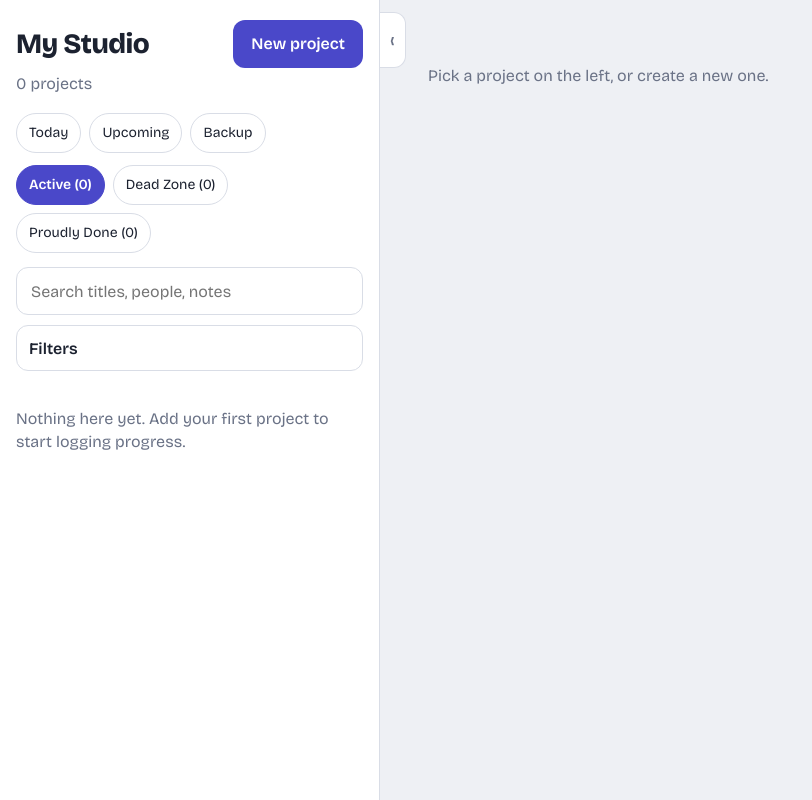
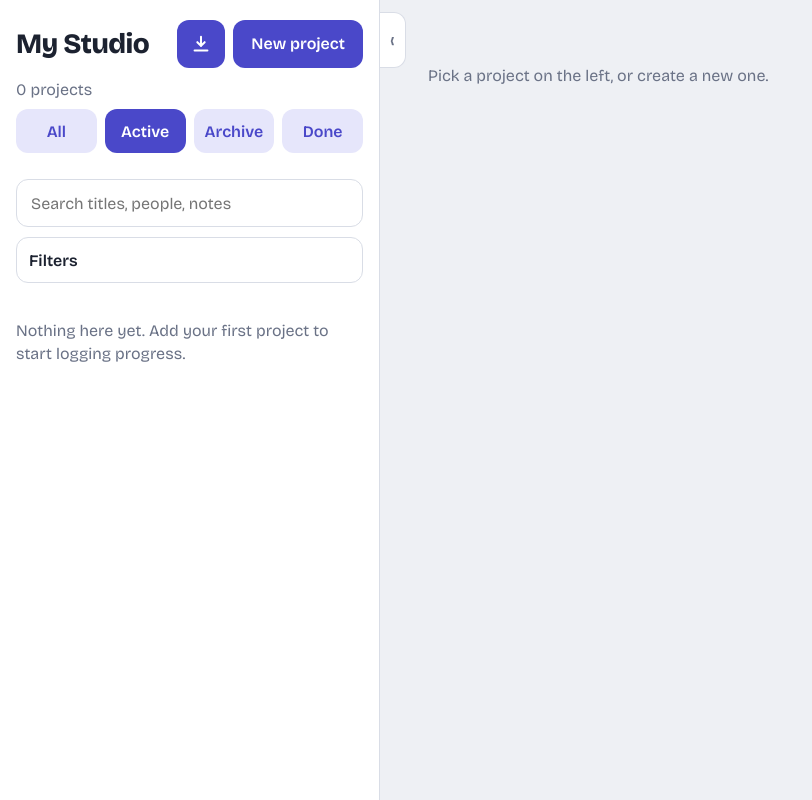
Before and after one commit to feather-boop/My-Studio, a website: page www/index.html in a window 1280 px wide. Shown: the whole page, without its empty margins (0-812 px from the left). Drawn offline with nearby package versions, Linux system fonts and the light colour scheme.

Commit message:
Add files via upload

```diff
--- a/www/index.html
+++ b/www/index.html
@@ -25,9 +25,7 @@ button{cursor:pointer;border:0;background:none}
 .detail{overflow-y:auto;padding:28px clamp(18px,4vw,48px)}
 h1{font-size:28px;font-weight:800;margin:0 0 4px;letter-spacing:-.02em}
 .sub{color:var(--mute);margin:0 0 18px}
-.btn{min-height:48px;padding:0 18px;border-radius:12px;background:var(--acc);color:#fff;font-weight:600}
-:root[data-theme="dark"] .btn{color:#12151d}
-@media (prefers-color-scheme:dark){:root:not([data-theme="light"]) .btn{color:#12151d}}
+.btn{min-height:48px;padding:0 18px;border-radius:12px;background:var(--acc);color:var(--on);font-weight:600}
 .btn.ghost{background:var(--accsoft);color:var(--acc)}
 .btn.full{width:100%}
 .card{display:block;width:100%;text-align:start;padding:14px;margin-top:10px;border:1px solid var(--line);border-radius:14px;background:var(--panel)}
@@ -42,9 +40,7 @@ h1{font-size:28px;font-weight:800;margin:0 0 4px;letter-spacing:-.02em}
 .medium{width:100%;border:0;background:none;color:var(--mute);padding:2px 0 14px}
 .stages{display:flex;flex-wrap:wrap;gap:8px;margin:6px 0 20px}
 .chip{min-height:44px;padding:0 16px;border-radius:22px;border:1px solid var(--line);background:var(--panel)}
-.chip.on{background:var(--acc);border-color:var(--acc);color:#fff;font-weight:600}
-:root[data-theme="dark"] .chip.on{color:#12151d}
-@media (prefers-color-scheme:dark){:root:not([data-theme="light"]) .chip.on{color:#12151d}}
+.chip.on{background:var(--acc);border-color:var(--acc);color:var(--on);font-weight:600}
 h2{font-size:20px;font-weight:600;margin:28px 0 8px}
 .pct{font-size:44px;font-weight:800;color:var(--ok);line-height:1}
 .row{display:flex;align-items:center;gap:6px;min-height:52px;border-bottom:1px solid var(--line)}
@@ -129,6 +125,17 @@ input[type=date]{min-height:44px;border-radius:12px;border:1px solid var(--line)
 .rolerow .sel{flex:0 0 auto;min-width:190px}
 .rolerow .field{flex:1 1 220px;min-width:200px}
 @media (max-width:760px){.tab{display:none}.list{width:auto}}
+html{-webkit-tap-highlight-color:transparent}
+summary{-webkit-user-select:none;user-select:none;touch-action:manipulation}
+summary:focus,summary:focus-visible{outline:none}
+.hbtns{display:flex;gap:8px}
+.hdr{flex-wrap:wrap}
+.btn.ico{width:48px;padding:0;display:inline-flex;align-items:center;justify-content:center}
+.btn.ico.act{box-shadow:0 0 0 3px var(--accsoft),0 0 0 5px var(--acc)}
+.shelves{display:flex;gap:8px;margin:0 0 12px}
+.btn.sh{flex:1;min-height:44px;padding:0 8px}
+.btn.ghost.on{background:var(--acc);color:var(--on)}
+.fil .shelves{margin:0 0 10px}
 </style>
 </head>
 <body>
@@ -194,29 +201,32 @@ function whoSel(p,val,attr,none){
   return h+'</select>';
 }
 
+var BKICON='<svg width="22" height="22" viewBox="0 0 24 24" fill="none" stroke="currentColor" stroke-width="2.2" stroke-linecap="round" stroke-linejoin="round" aria-hidden="true"><path d="M12 4v10"/><path d="M8 10l4 4 4-4"/><path d="M5 19h14"/></svg>';
 function renderControls(anim){
   if(S.stage!=="all"&&STAGES.indexOf(S.stage)<0)S.stage="all";
   if(S.medium!=="all"&&mediums().indexOf(S.medium)<0)S.medium="all";
   if(S.person!=="all"&&everyone().indexOf(S.person)<0)S.person="all";
-  var h='<div class="hdr"><h1>My Studio</h1><button class="btn" id="addBtn">New project</button></div><p class="sub" id="count"></p><div class="filters" style="margin:0 0 12px">'+[["today","Today"],["upcoming","Upcoming"],["backup","Backup"]].map(function(s){return '<button class="chip'+(S.main===s[0]?' on':'')+'" data-main="'+s[0]+'" aria-pressed="'+(S.main===s[0])+'">'+s[1]+'</button>'}).join("")+'</div>';
+  var h='<div class="hdr"><h1>My Studio</h1><div class="hbtns"><button class="btn ico'+(S.main==="backup"?' act':'')+'" id="bkBtn" aria-label="Backup" title="Backup">'+BKICON+'</button><button class="btn" id="addBtn">New project</button></div></div>';
   if(S.adding){
     h+='<div class="newbox"><input class="field" id="nt" placeholder="Project title" maxlength="80"><select class="sel" id="nr" aria-label="Project type">'+Object.keys(ROLES).map(function(k){return '<option value="'+k+'">'+ROLES[k]+'</option>'}).join("")+'</select><input class="field hide" id="np" placeholder="Names, separated by commas" maxlength="160"><input class="field" id="nm" placeholder="First medium (song, video, painting…)" maxlength="60"><button class="btn" id="nsave">Create project</button></div>';
   }
-  h+='<div class="filters" style="margin-top:6px">'+[["active","Active"],["dead","Dead Zone"],["done","Proudly Done"]].map(function(s){return '<button class="chip'+(S.shelf===s[0]?' on':'')+'" data-shelf="'+s[0]+'" aria-pressed="'+(S.shelf===s[0])+'">'+s[1]+' ('+S.projects.filter(function(p){return p.shelf===s[0]}).length+')</button>'}).join("")+'</div>';
+  h+='<p class="sub" id="count" style="margin:10px 0 8px"></p>';
+  h+='<div class="shelves">'+[["all","All"],["active","Active"],["dead","Archive"],["done","Done"]].map(function(s){return '<button class="btn ghost sh'+(S.shelf===s[0]?' on':'')+'" data-shelf="'+s[0]+'" aria-pressed="'+(S.shelf===s[0])+'">'+s[1]+'</button>'}).join("")+'</div>';
   h+='<input class="field srch" id="q" type="search" placeholder="Search titles, people, notes" value="'+esc(S.q)+'" aria-label="Search projects">';
-  var nf=(S.role!=="all")+(S.stage!=="all")+(S.medium!=="all")+(S.person!=="all");
-  h+='<details class="fil" id="fd"'+(S.filtersOpen?' open':'')+'><summary>Filters'+(nf?' <span class="tag">'+nf+' on</span>':'')+'</summary><div class="filters">';
+  var nf=(S.role!=="all")+(S.stage!=="all")+(S.medium!=="all")+(S.person!=="all")+(S.main==="today"||S.main==="upcoming");
+  h+='<details class="fil" id="fd"'+(S.filtersOpen?' open':'')+'><summary>Filters'+(nf?' <span class="tag">'+nf+' on</span>':'')+'</summary><div class="shelves">'+[["today","Today"],["upcoming","Upcoming"]].map(function(s){return '<button class="btn ghost sh'+(S.main===s[0]?' on':'')+'" data-main="'+s[0]+'" aria-pressed="'+(S.main===s[0])+'">'+s[1]+'</button>'}).join("")+'</div><div class="filters">';
   [["all","All"],["solo","Solo"],["collab","Collab"],["help","Support"]].forEach(function(r){h+='<button class="chip'+(S.role===r[0]?' on':'')+'" data-role="'+r[0]+'" aria-pressed="'+(S.role===r[0])+'">'+r[1]+'</button>'});
   h+='</div><div class="filters"><select class="sel" id="fs" aria-label="Filter by stage">'+opts(STAGES,S.stage,"Any stage")+'</select><select class="sel" id="fm" aria-label="Filter by medium">'+opts(mediums(),S.medium,"Any medium")+'</select><select class="sel" id="fp" aria-label="Filter by person">'+opts(everyone(),S.person,"Anyone")+'</select></div></details>';
   $("ctl").innerHTML=h;
   $("addBtn").onclick=function(){S.adding=!S.adding;renderControls();var n=$("nt");if(n)n.focus()};
+  $("bkBtn").onclick=function(){S.main=S.main==="backup"?"project":"backup";$("app").classList.add("open");render()};
   if(S.adding){
     $("nr").onchange=function(){var np=$("np");np.classList.toggle("hide",this.value==="solo");np.placeholder=this.value==="help"?"Whose project is it?":"Collaborators, separated by commas"};
     $("nsave").onclick=function(){
       var t=$("nt").value.trim();if(!t){$("nt").focus();return}
       var r=$("nr").value;
       var p={id:uid(),title:t,role:r,people:r==="solo"?[]:splitNames($("np").value),next:"",tasks:[],shelf:"active",created:Date.now(),due:"",parts:[{id:uid(),medium:$("nm").value.trim(),stage:"Idea",owner:"",milestones:[]}],log:[],updated:Date.now()};
-      S.projects.push(p);S.sel=p.id;S.shelf="active";S.main="project";S.adding=false;S.confirm=false;save();render(true)};
+      S.projects.push(p);S.sel=p.id;if(S.shelf!=="all")S.shelf="active";S.main="project";S.adding=false;S.confirm=false;save();render(true)};
   }
   $("q").oninput=function(){S.q=this.value;renderResults(false)};
   $("fd").ontoggle=function(){S.filtersOpen=this.open};
@@ -229,7 +239,7 @@ function renderControls(anim){
   renderResults(anim);
 }
 function matches(p){
-  if(p.shelf!==S.shelf)return false;
+  if(S.shelf!=="all"&&p.shelf!==S.shelf)return false;
   if(S.role!=="all"&&p.role!==S.role)return false;
   if(S.stage!=="all"&&!p.parts.some(function(x){return x.stage===S.stage}))return false;
   if(S.medium!=="all"&&!p.parts.some(function(x){return x.medium===S.medium}))return false;
@@ -251,15 +261,15 @@ function cardInner(p){
 }
 function renderResults(anim){
   var list=S.projects.filter(matches).sort(function(a,b){return (b.updated-a.updated)||(b.created-a.created)});
-  var tot=S.projects.filter(function(p){return p.shelf===S.shelf}).length;
+  var tot=S.shelf==="all"?S.projects.length:S.projects.filter(function(p){return p.shelf===S.shelf}).length;
   $("count").textContent=list.length===tot?tot+(tot===1?" project":" projects"):list.length+" of "+tot+" shown";
-  $("emsg").innerHTML=!tot?'<p class="empty">'+{active:"Nothing here yet. Add your first project to start logging progress.",dead:"The Dead Zone is empty. Projects you started but never finished can rest here.",done:"Nothing in Proudly Done yet. Finished projects will be archived here."}[S.shelf]+'</p>':!list.length?'<p class="empty">No projects match. Clear the search or filters to see everything.</p>':'';
+  $("emsg").innerHTML=!tot?'<p class="empty">'+{all:"Nothing here yet. Add your first project to start logging progress.",active:"Nothing here yet. Add your first project to start logging progress.",dead:"The Archive is empty. Projects you started but never finished can rest here.",done:"Nothing in Done yet. Finished projects will be listed here."}[S.shelf]+'</p>':!list.length?'<p class="empty">No projects match. Clear the search or filters to see everything.</p>':'';
   var box=$("results"),tk=++S.rt,els={},ids={};
   [].forEach.call(box.children,function(e){els[e.dataset.id]=e});
   list.forEach(function(p){ids[p.id]=1});
   var dur=anim&&!(window.matchMedia&&matchMedia("(prefers-reduced-motion: reduce)").matches)&&box.animate!==undefined;
   var gone=Object.keys(els).filter(function(id){return !ids[id]});
-  gone.forEach(function(id){var e=els[id];if(e.classList.contains("leaving"))return;e.classList.add("leaving");if(dur)e.animate([{opacity:1},{opacity:0}],{duration:180,fill:"forwards"})});
+  gone.forEach(function(id){var e=els[id];if(e.classList.contains("leaving"))return;e.classList.add("leaving");if(dur)e.animate([{opacity:1},{opacity:0}],{duration:110,fill:"forwards"})});
   setTimeout(function(){
     if(tk!==S.rt)return;
     var first={};
@@ -273,10 +283,10 @@ function renderResults(anim){
     });
     list.forEach(function(p){
       var e=els[p.id];
-      if(e.dataset.fresh){delete e.dataset.fresh;if(dur)e.animate([{opacity:0},{opacity:1}],{duration:240,delay:140,fill:"backwards"})}
-      else if(dur){var dy=first[p.id]-e.getBoundingClientRect().top;if(dy)e.animate([{transform:"translateY("+dy+"px)"},{transform:"none"}],{duration:280,easing:"ease"})}
+      if(e.dataset.fresh){delete e.dataset.fresh;if(dur)e.animate([{opacity:0},{opacity:1}],{duration:140,delay:50,fill:"backwards"})}
+      else if(dur){var dy=first[p.id]-e.getBoundingClientRect().top;if(dy)e.animate([{transform:"translateY("+dy+"px)"},{transform:"none"}],{duration:170,easing:"ease-out"})}
     });
-  },dur&&gone.length?190:0);
+  },dur&&gone.length?115:0);
 }
 
 function boardHtml(p){
@@ -327,7 +337,7 @@ function renderMain(d){
   }
   d.innerHTML=h;
   $("back").onclick=function(){$("app").classList.remove("open")};
-  [].forEach.call(d.querySelectorAll("[data-go]"),function(b){b.onclick=function(){var p=S.projects.find(function(x){return x.id===b.dataset.go});S.sel=p.id;S.shelf=p.shelf;S.main="project";save();render(true)}});
+  [].forEach.call(d.querySelectorAll("[data-go]"),function(b){b.onclick=function(){var p=S.projects.find(function(x){return x.id===b.dataset.go});S.sel=p.id;if(S.shelf!=="all")S.shelf=p.shelf;S.main="project";save();render(true)}});
   if(S.main==="backup"){
     $("bkt").value=json;$("bkt").onfocus=function(){this.select()};
     $("bk").onclick=async function(){var m=$("bkm"),f=new File([json],"my-studio-backup-"+ymd(Date.now())+".json",{type:"application/json"});
@@ -395,7 +405,7 @@ function renderDetail(){
   });
   var ms_=allMs(p),fin=ms_.length&&ms_.every(function(m){return m.st==="done"});
   h+='<div class="add" style="margin-top:28px">';
-  if(p.shelf==="active"){if(fin)h+='<button class="btn sm" id="arch">Send to the Archive</button>';h+='<button class="btn ghost sm" id="dead">Move to the Dead Zone</button>'}
+  if(p.shelf==="active"){if(fin)h+='<button class="btn sm" id="arch">Send to Done</button>';h+='<button class="btn ghost sm" id="dead">Move to the Archive</button>'}
   else h+='<button class="btn ghost sm" id="revive">Move back to active</button>';
   h+='</div>';
   h+='<button class="btn ghost danger" id="rm">'+(S.confirm?'Tap again to delete this project':'Delete project')+'</button>';
@@ -458,7 +468,7 @@ function renderDetail(){
   $("padd").onclick=addP;$("pnew").onkeydown=function(e){if(e.key==="Enter")addP()};
   $("ladd").onclick=function(){var v=$("lnew").value.trim();if(!v){$("lnew").focus();return}
     p.log.push({id:uid(),d:Date.now(),t:v,part:$("lpart").value});touch();render()};
-  function shelve(sh){p.shelf=sh;p.ended=sh==="active"?0:Date.now();S.shelf=sh;touch();render()}
+  function shelve(sh){p.shelf=sh;p.ended=sh==="active"?0:Date.now();if(S.shelf!=="all")S.shelf=sh;touch();render()}
   if($("arch"))$("arch").onclick=function(){shelve("done")};
   if($("dead"))$("dead").onclick=function(){shelve("dead")};
   if($("revive"))$("revive").onclick=function(){shelve("active")};
```
